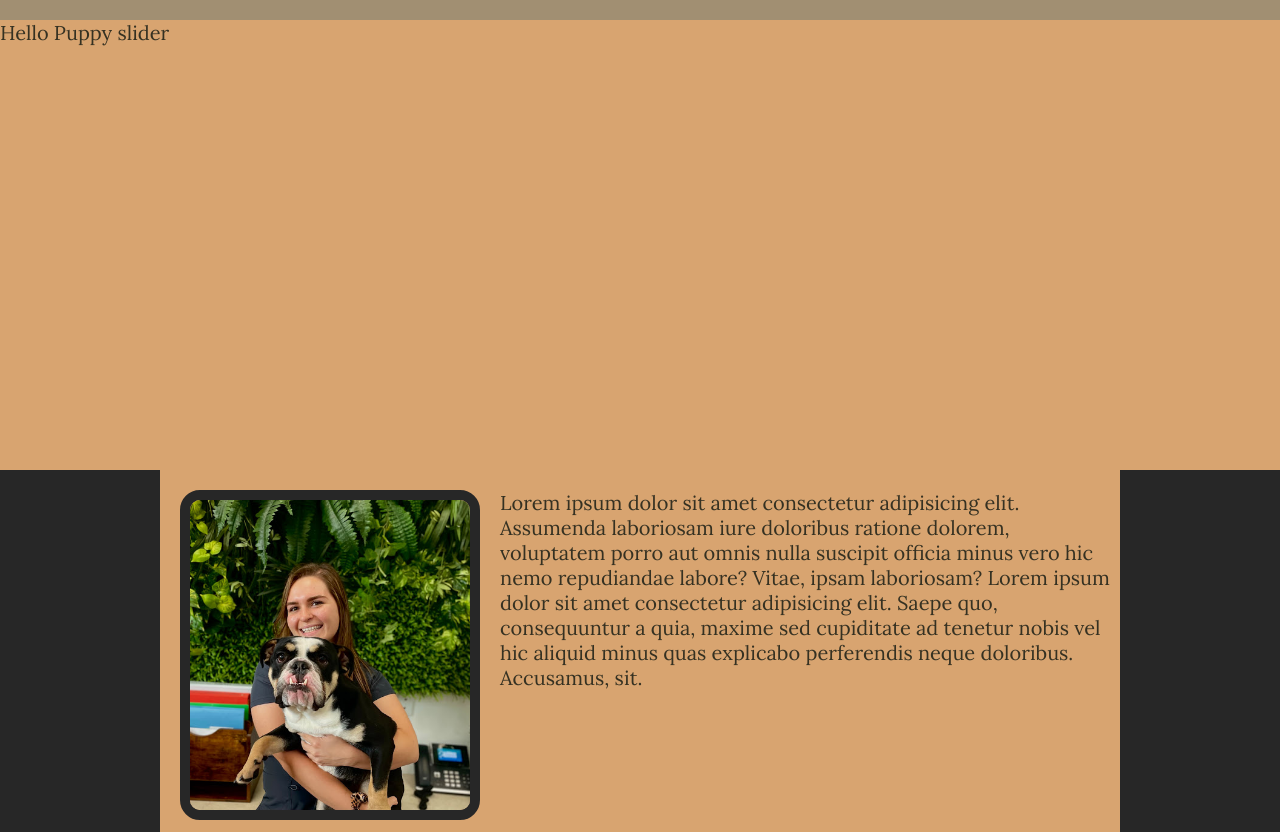
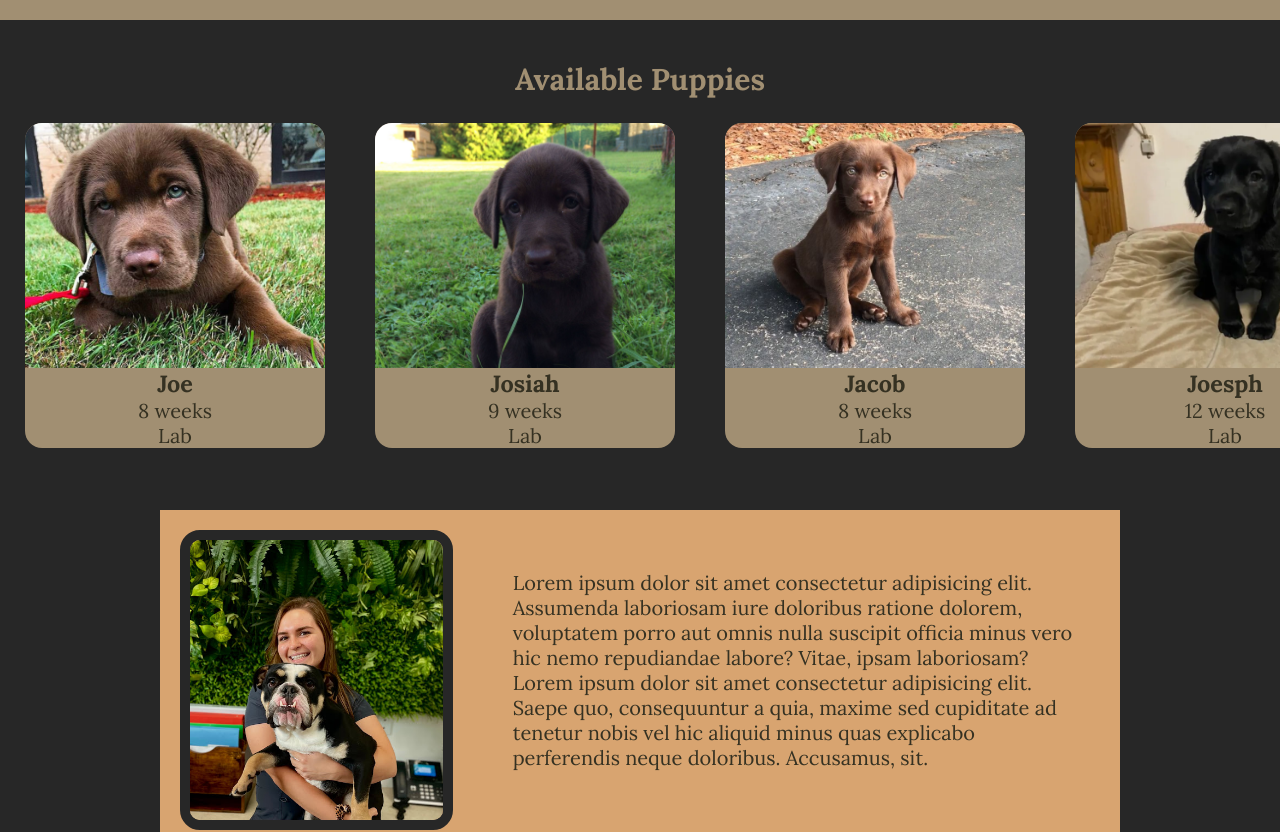
Before and after one commit to Downeyn21/willow-springs, a React (Vite) app: page / in a window 1280 px wide. Shown: the part 480-1312 px from the top of the page. Built offline with nearby package versions, Linux system fonts and the light colour scheme; a web font is replaced by a local one.

Commit message:
added to puppySlider.jsx

```diff
--- a/src/components/homepage/PuppySlider.jsx
+++ b/src/components/homepage/PuppySlider.jsx
@@ -1,9 +1,22 @@
-// import { puppyList } from "../../assets/FakePuppyList";
+import { puppyList } from "../../assets/FakePuppyList";
 
 function PuppySlider() {
     return (
-        <div className="sliderContainer">
-            Hello Puppy slider
+        <div className="sliderWrapper">
+            <h2>Available Puppies</h2>
+            <div className="puppyContainer">
+                {puppyList.map((puppy, index) => (
+                    <div
+                    key={index}
+                    className="pupSingle"
+                >
+                        <img src={puppy.img} alt={`${puppy.name} picture not available`} />
+                        <h3>{puppy.name}</h3>
+                        <span>{puppy.age}</span>
+                        <span>{puppy.breed}</span>
+                    </div>
+                ))}
+            </div>
         </div>
     );
 }
--- a/src/components/layout/Layout.jsx
+++ b/src/components/layout/Layout.jsx
@@ -1,5 +1,5 @@
 import { Outlet } from 'react-router-dom'
-import NavBar from './navbar/NavBar'
+import NavBar from '../navbar/NavBar'
 import Footer from './Footer';
 
 function Layout() {
--- a/src/pages/HomePage.jsx
+++ b/src/pages/HomePage.jsx
@@ -7,8 +7,7 @@ function HomePage() {
 
     return (
         <>
-            <div className="homepageContainer">
-                {/* will all be variables to change with admin section */}
+            <div className="homepageWrapper">
                 <HeroSection />
                 <div className="homepageSubHeaderContainer">
                     <h2>
--- a/src/style/components/homepage/_MiniAbout.scss
+++ b/src/style/components/homepage/_MiniAbout.scss
@@ -13,6 +13,10 @@
             @include pictureText_layout;
             margin-top: 1rem;
 
+            p {
+                margin: 2rem
+            }
+
             img {
                 @include picture_style;
                 margin: 0 1rem 1rem 1rem;
--- a/src/style/components/homepage/_PuppySlider.scss
+++ b/src/style/components/homepage/_PuppySlider.scss
@@ -1,8 +1,38 @@
 @use '/src/style/utils/mixins' as *;
 @use '/src/style/utils/colors' as *;
 
-.sliderContainer {
-    background-color: $primary_color;
+.sliderWrapper {
     width: 100vw;
     height: 450px;
+
+    h2 {
+        margin: 2rem 0 0 0;
+        text-align: center;
+        color: $secondary-color;
+    }
+
+    .puppyContainer {
+        display: flex;
+        overflow-x: auto;
+        overflow-y: hidden;
+        .pupSingle {
+            border-radius: 17px;
+            overflow: hidden;
+            background-color: $secondary-color;
+            margin: 25px;
+            width: 300px;
+            height: 325px;
+            display: flex;
+            flex-direction: column;
+            align-items: center;
+            flex: 0 0 auto;
+
+            img{
+                width: 300px;
+                height: 250px;
+                overflow: hidden;
+                object-fit: cover;
+            }
+        }
+    }
 }
--- a/src/style/pages/_HomePage.scss
+++ b/src/style/pages/_HomePage.scss
@@ -85,95 +85,3 @@
         color: $text-dark;
     }
 }
-
-.homepagePuppiesContainer {
-    background-color: $dark-grey;
-    height: 450px;
-    display: flex;
-    align-items: center;
-    justify-content: starts;
-    flex-direction: column;
-    overflow: hidden;
-
-    h3 {
-        margin: 2rem 0 0 0;
-        font-size: 2rem;
-        color: $secondary-color;
-    }
-
-    .homepagePuppiesWrapper {
-        display: flex;
-        overflow-x: auto;
-        overflow-y: hidden;
-        width: 100%;
-
-        .PupSingle {
-            border: solid $dark-grey;
-            border-radius: 17px;
-            overflow: hidden;
-            margin: 25px;
-            height: 325px;
-            width: 300px;
-            display: flex;
-            flex-direction: column;
-            align-items: center;
-            background-color: $secondary-color;
-            flex: 0 0 auto;
-
-            img {
-                width: 300px;
-                height: 250px;
-                overflow: hidden;
-                object-fit: cover;
-                // transform: scale(1.3);
-            }
-        }
-    }
-}
-
-.homepageLowerContainer {
-    display: flex;
-    flex-direction: column;
-    align-items: center;
-
-
-    .miniAboutusWrapper {
-        width: 75vw;
-        height: auto;
-        background-color: $primary_color;
-        display: flex;
-        flex-direction: column;
-        align-items: center;
-        justify-content: space-between;
-
-        h3 {
-            font-size: 2rem;
-            margin: 3rem 0 0 2rem;
-        }
-
-        div {
-            display: flex;
-            margin: 2rem;
-
-            img {
-                width: 300px;
-                height: auto;
-                border: 10px solid $dark-grey;
-                border-radius: 20px;
-                margin: 1rem;
-            }
-        }
-
-        .aboutSectionRight {
-            flex-direction: row;
-
-            img {
-                margin-right: 2rem;
-            }
-        }
-        .aboutSectionLeft {
-            flex-direction: row-reverse;
-        }
-    }
-
-}
--- a/src/style/utils/_mixins.scss
+++ b/src/style/utils/_mixins.scss
@@ -24,7 +24,8 @@
 
 @mixin picture_style {
     width: 300px;
-    height: auto;
+    height: 300px;
     border: 10px solid $dark-grey;
     border-radius: 20px;
+    object-fit: cover;
 }
```
Also changed, not shown: src/components/navbar/HamburgerButton.jsx (renamed from src/components/layout/navbar/HamburgerButton.jsx), src/components/navbar/LinkContainer.jsx (renamed from src/components/layout/navbar/LinkContainer.jsx), src/components/navbar/NavBar.jsx (renamed from src/components/layout/navbar/NavBar.jsx).
